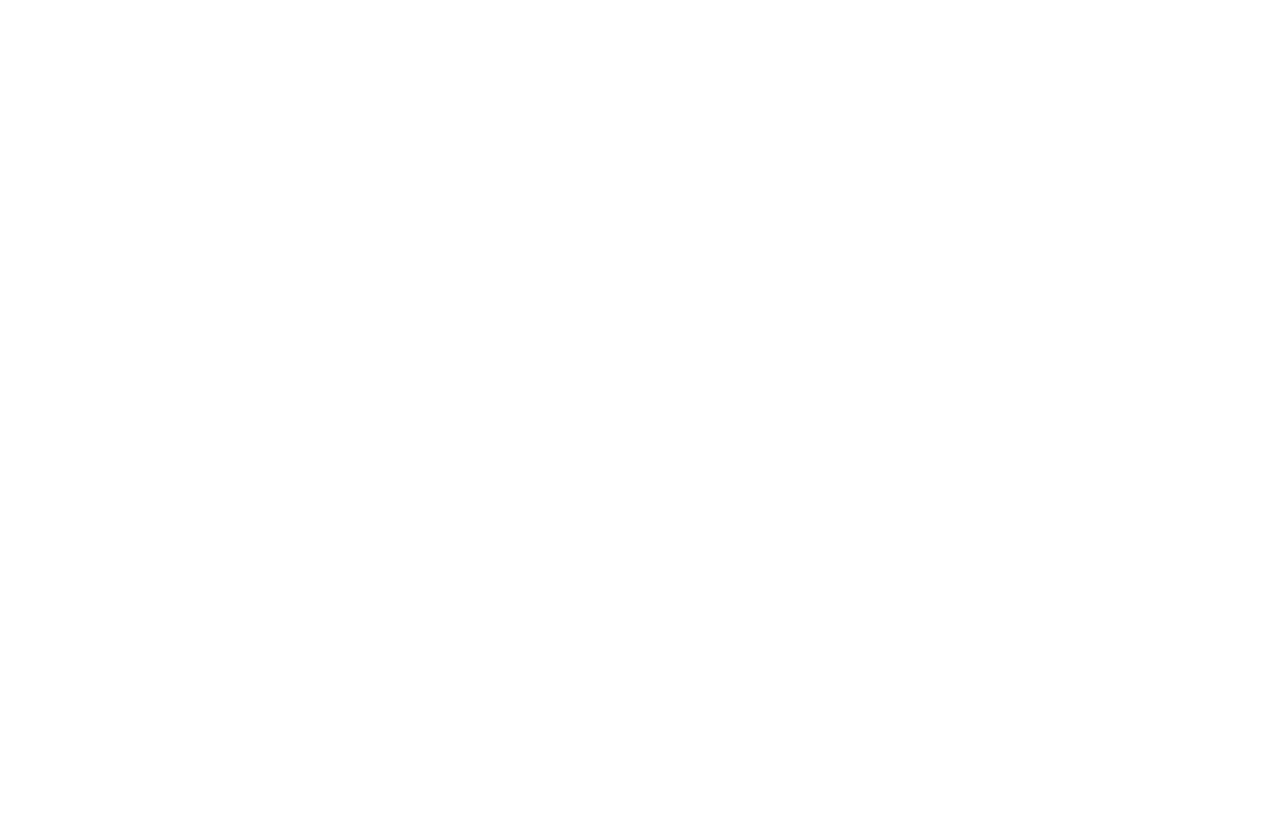
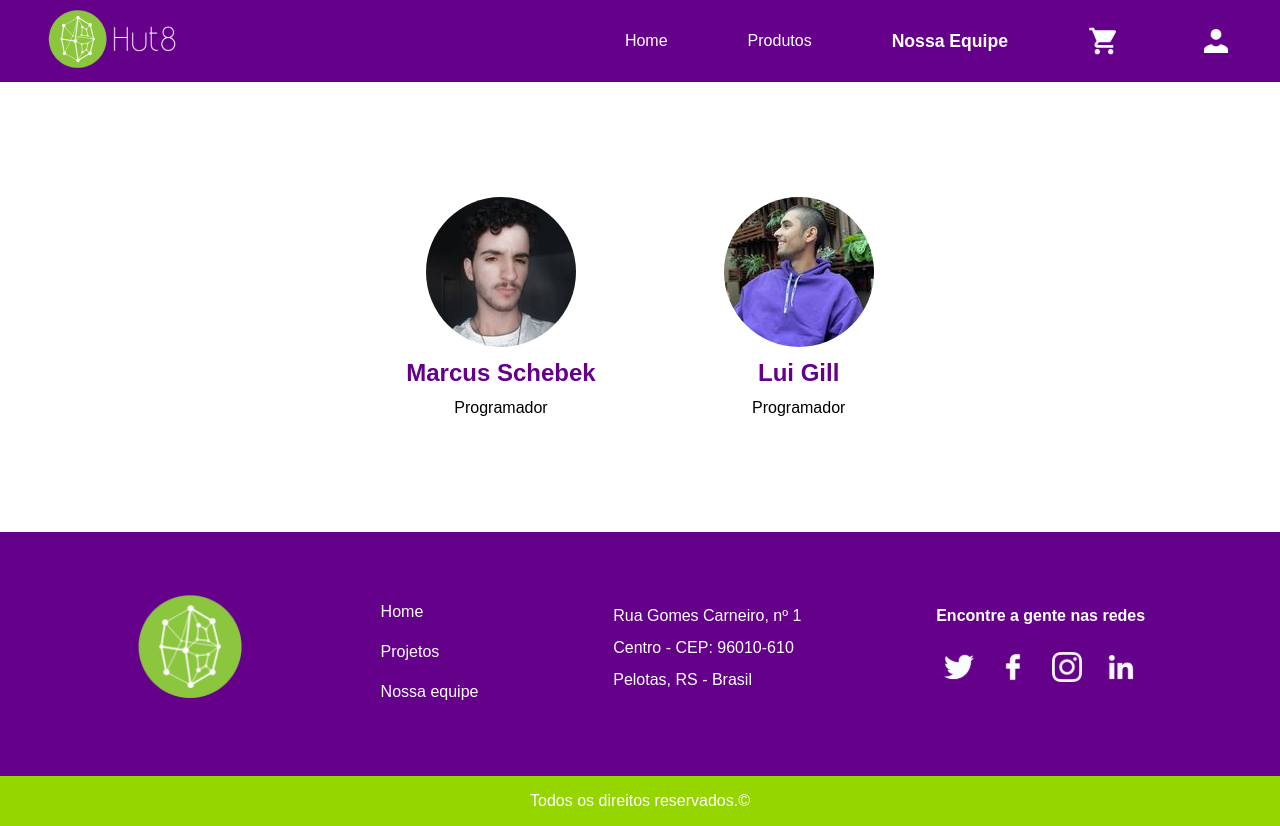
Before and after one commit to luigill/processo-seletivo-hut8-grupo4, a React (Vite) app: page /nossa-equipe in a window 1280 px wide. Before the commit this address had no page. Before the commit the page ends 800 px from the top, so only its background shows below. Built offline with nearby package versions, Linux system fonts and the light colour scheme.

Commit message:
Criação da aba nossa equipe

```diff
--- a/src/App.jsx
+++ b/src/App.jsx
@@ -2,6 +2,7 @@
 import Home from './pages/Home';
 import Categorias from './pages/Categorias';
 import Shop from './pages/Shop';
+import NossoTime from './pages/NossoTime';
 
 const App = () => {
   return (
@@ -14,6 +15,8 @@
         <Route path="/produtos/moletons" element={<Shop category="moletons" />} />
         <Route path="/produtos/broches" element={<Shop category="broches" />} />
         <Route path="/produtos/loja" element={<Shop category="camisetas" />} />
+        <Route path="/nossa-equipe" element={<NossoTime/>} />
+
       </Routes>
     </Router>
   );
--- a/src/Components/Items/styles.scss
+++ b/src/Components/Items/styles.scss
@@ -1,12 +1,17 @@
 .Item {
   display: flex;
+  flex-wrap: wrap; /* Adicionado */
   gap: 1.5em;
   margin: 2em 0;
   align-items: center;
+  justify-content: flex-start;
+}
 
 .itemCard {
   height: 250px;
   width: 318px;
+  background-position: center;
+  background-origin: padding-box;
 
   img {
     height: 250px;
@@ -14,6 +19,7 @@
     position: relative;
     z-index: 0;
     border-radius: 16px 16px 0 0 !important;
+    object-fit: cover;
   }
 
   .contador {
@@ -40,4 +46,3 @@
     }
   }
 }
-  }
--- a/src/Components/Menu/index.jsx
+++ b/src/Components/Menu/index.jsx
@@ -1,4 +1,5 @@
 import { useState, useEffect } from "react";
+import { Link } from "react-router-dom";
 import logo from "../../assets/logo.png";
 import user from "../../assets/User.svg";
 import CarrinhoDeCompra from "../../assets/Shopping_Cart.svg";
@@ -14,22 +15,30 @@
 
   return (
     <header>
-      <img className="navLogo" src={logo} alt="logo" />
+      <Link to="/" className="navLogo">
+        <img src={logo} alt="logo" />
+      </Link>
       <ul>
         <li>
-          <a href="/" className={currentPage === "" ? "active" : ""}>
+          <Link to="/" className={currentPage === "" ? "active" : ""}>
             Home
-          </a>
+          </Link>
         </li>
         <li>
-          <a href="/produtos" className={currentPage === "produtos" ? "active" : ""}>
+          <Link
+            to="/produtos"
+            className={currentPage === "produtos" ? "active" : ""}
+          >
             Produtos
-          </a>
+          </Link>
         </li>
         <li>
-          <a href="/nossa-equipe" className={currentPage === "nossa-equipe" ? "active" : ""}>
+          <Link
+            to="/nossa-equipe"
+            className={currentPage === "nossa-equipe" ? "active" : ""}
+          >
             Nossa Equipe
-          </a>
+          </Link>
         </li>
         <li>
           <a href="#">
--- a/src/pages/Categorias/index.tsx
+++ b/src/pages/Categorias/index.tsx
@@ -12,18 +12,26 @@
         <section className="gridProdutos">
           <h2>Categorias</h2>
           <ul>
+            <Link className="link" to="/produtos/camisetas">
             <li id="camisetas" className="card">
-              <Link className="link" to="/produtos/camisetas">Camisetas</Link>
+                Camisetas
             </li>
+            </Link>
+            <Link className="link" to="/produtos/canecas">
             <li id="canecas" className="card">
-              <Link className="link" to="/produtos/canecas">Canecas</Link>
+                Canecas
             </li>
+                </Link>
+              <Link className="link" to="/produtos/moletons">
             <li id="moletons" className="card">
-              <Link className="link" to="/produtos/moletons">Moletons</Link>
+                Moletons
             </li>
+                </Link>
+              <Link className="link" to="/produtos/broches">
             <li id="broches" className="card">
-              <Link className="link" to="/produtos/broches">Broches</Link>
+                Broches
             </li>
+                </Link>
           </ul>
         </section>
         <FooterMenu />
--- a/src/pages/Categorias/styles.scss
+++ b/src/pages/Categorias/styles.scss
@@ -78,10 +78,9 @@
 		box-shadow: inset 0px -200px 110px 200px rgba(0, 0, 0, 0.6);
 	}
 
-	.link{
+	a.link {
 		text-decoration: none;
-		color: #fff;
-	}
+	  }
 }
 
 #camisetas {
--- /dev/null
+++ b/src/pages/NossoTime/index.jsx
@@ -0,0 +1,27 @@
+import FooterMenu from "../../Components/Footer";
+import NavMenu from "../../Components/Menu";
+import Lui from "../../assets/membros/LuiGill.jpg"
+import Marcus from "../../assets/membros/Marcus-Schebek.jpg"
+
+import "./styles.scss";
+
+export default function NossoTime(){
+    return(
+        <>
+        <NavMenu/>
+       <section className="membros">
+        <div className="membro">
+            <img src={Marcus} alt="Marcus" />
+            <h2>Marcus Schebek</h2>
+            <p>Programador</p>
+        </div>
+        <div className="membro">
+            <img src={Lui} alt="Marcus" />
+            <h2>Lui Gill</h2>
+            <p>Programador</p>
+        </div>
+       </section>
+        <FooterMenu/>
+        </>
+    );
+}
--- /dev/null
+++ b/src/pages/NossoTime/styles.scss
@@ -0,0 +1,24 @@
+.membros{
+    width: 100%;
+    height: 450px;
+    display: flex;
+    align-items: center;
+    justify-content: center;
+    .membro{
+        display: flex;
+        justify-content: center;
+        flex-direction: column;
+        align-items: center;
+        margin: 0 5%;
+        h2{
+            margin: 12px auto;
+            color: #64008a;
+        }
+        p{
+            margin: auto 1em;
+        }
+        img{
+            border-radius: 50%;
+        }
+    }
+}
--- a/src/pages/Shop/index.jsx
+++ b/src/pages/Shop/index.jsx
@@ -1,4 +1,5 @@
 import PropTypes from 'prop-types';
+import { Link } from "react-router-dom";
 import FooterMenu from '../../Components/Footer';
 import NavMenu from '../../Components/Menu';
 import Arrow from '../../assets/arrow.svg';
@@ -33,7 +34,9 @@
     <>
       <NavMenu />
       <div className="titleShop">
+      <Link to="/produtos" className="navLogo">
         <img src={Arrow} alt="Seta para trás" />
+      </Link>
         <h1>{category.charAt(0).toUpperCase() + category.slice(1)}</h1>
       </div>
       <section className="items">
```
Also changed, not shown: src/assets/membros/LuiGill.jpg (added), src/assets/membros/Marcus-Schebek.jpg (added). Lines whose indentation alone changed are shown as unchanged.
